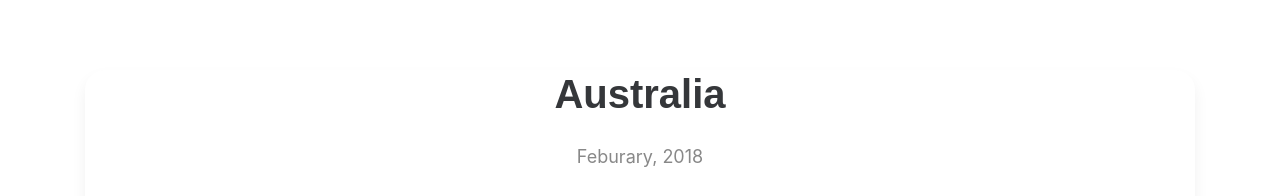
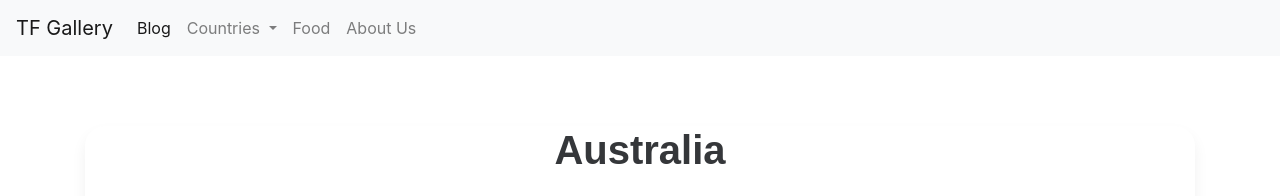
Before and after one commit to tfan1210/Image-Gallery, a plain HTML site: page index.html in a window 1280 px wide. Shown: the top 196 px of the page. Drawn offline with nearby package versions, Linux system fonts and the light colour scheme; some packages are replaced by stand-ins of ours; a script that the page names is missing; a web font is replaced by a local one.

Commit message:
navbar added

```diff
--- a/index.html
+++ b/index.html
@@ -7,11 +7,43 @@
   <link rel="stylesheet" href="https://maxcdn.bootstrapcdn.com/bootstrap/4.0.0/css/bootstrap.min.css" integrity="sha384-Gn5384xqQ1aoWXA+058RXPxPg6fy4IWvTNh0E263XmFcJlSAwiGgFAW/dAiS6JXm" crossorigin="anonymous">
   <link rel="stylesheet" href="https://cdnjs.cloudflare.com/ajax/libs/baguettebox.js/1.8.1/baguetteBox.min.css">
   <link rel="stylesheet" href="./resources/css/gallery-grid.css">
-
+  <link rel="shortcut icon" href="./resources/images/favicon-2.ico" type="image/x-icon">
+  <link rel="icon" href="./resources/images/favicon-2.ico" type="image/x-icon">
   <title>Image Library</title>
 </head>
 
 <body>
+  <nav class="navbar navbar-expand-lg navbar-light bg-light">
+    <a class="navbar-brand" href="#">TF Gallery</a>
+    <button class="navbar-toggler" type="button" data-toggle="collapse" data-target="#navbarNav" aria-controls="navbarNav" aria-expanded="false" aria-label="Toggle navigation">
+    <span class="navbar-toggler-icon"></span>
+  </button>
+    <div class="collapse navbar-collapse" id="navbarNav">
+      <ul class="navbar-nav">
+        <li class="nav-item active">
+          <a class="nav-link" href="#">Blog<span class="sr-only">(current)</span></a>
+        </li>
+        <li class="nav-item dropdown">
+       <a class="nav-link dropdown-toggle" href="#" id="navbarDropdown" role="button" data-toggle="dropdown" aria-haspopup="true" aria-expanded="false">
+         Countries
+       </a>
+       <div class="dropdown-menu" aria-labelledby="navbarDropdown">
+         <a class="dropdown-item" href="#">Australia</a>
+         <a class="dropdown-item" href="#">China</a>
+         <div class="dropdown-divider"></div>
+         <a class="dropdown-item" href="#">United States</a>
+       </div>
+     </li>
+        <li class="nav-item">
+          <a class="nav-link" href="#">Food</a>
+        </li>
+        <li class="nav-item">
+          <a class="nav-link" href="#">About Us</a>
+        </li>
+      </ul>
+    </div>
+  </nav>
+  <!-- Image container -->
   <div class="container">
     <div class="container gallery-container">
       <h1 class="text-center">Australia</h1>
@@ -72,7 +104,7 @@
     </div>
   </div>
 
-<!-- Javascript -->
+  <!-- Javascript -->
   <script src="https://code.jquery.com/jquery-3.2.1.slim.min.js" integrity="sha384-KJ3o2DKtIkvYIK3UENzmM7KCkRr/rE9/Qpg6aAZGJwFDMVNA/GpGFF93hXpG5KkN" crossorigin="anonymous"></script>
   <script src="https://cdnjs.cloudflare.com/ajax/libs/popper.js/1.12.9/umd/popper.min.js" integrity="sha384-ApNbgh9B+Y1QKtv3Rn7W3mgPxhU9K/ScQsAP7hUibX39j7fakFPskvXusvfa0b4Q" crossorigin="anonymous"></script>
   <script src="https://maxcdn.bootstrapcdn.com/bootstrap/4.0.0/js/bootstrap.min.js" integrity="sha384-JZR6Spejh4U02d8jOt6vLEHfe/JQGiRRSQQxSfFWpi1MquVdAyjUar5+76PVCmYl" crossorigin="anonymous"></script>
```
Also changed, not shown: resources/images/favicon-2.ico (added).
